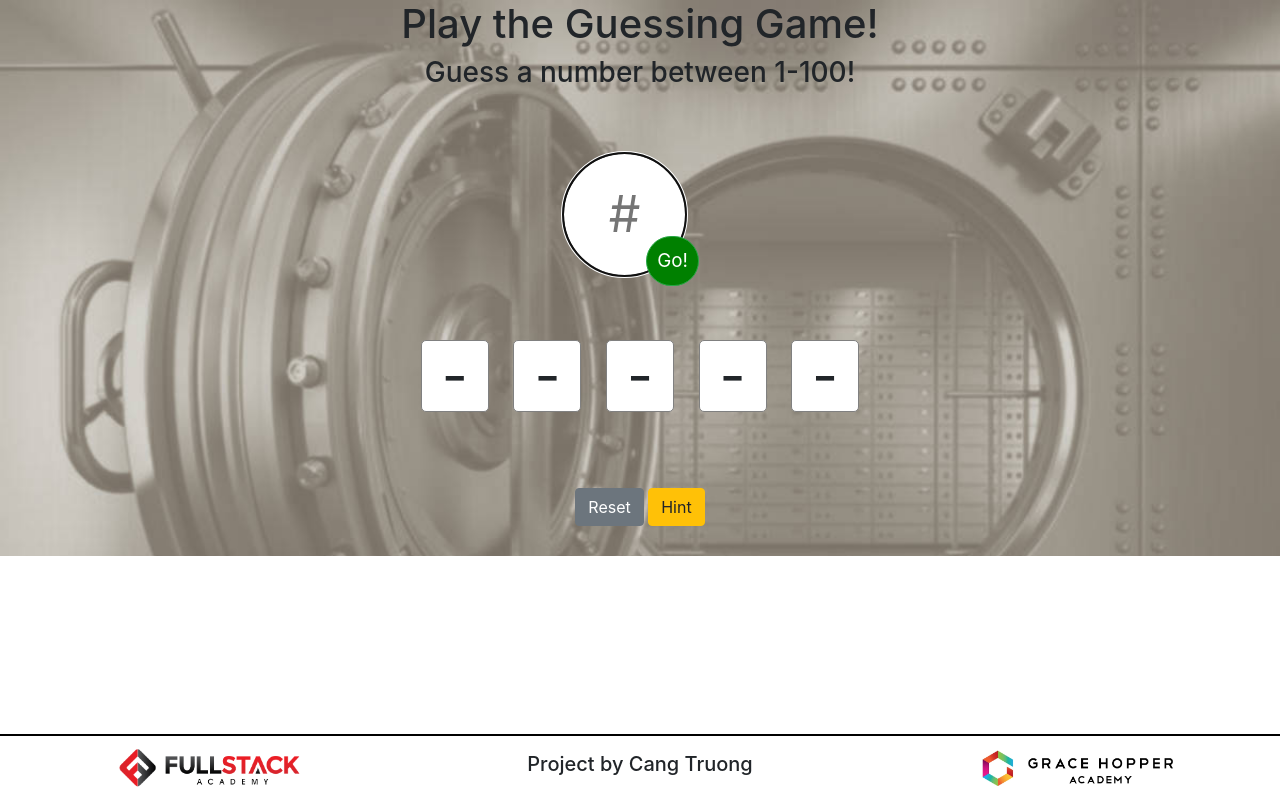
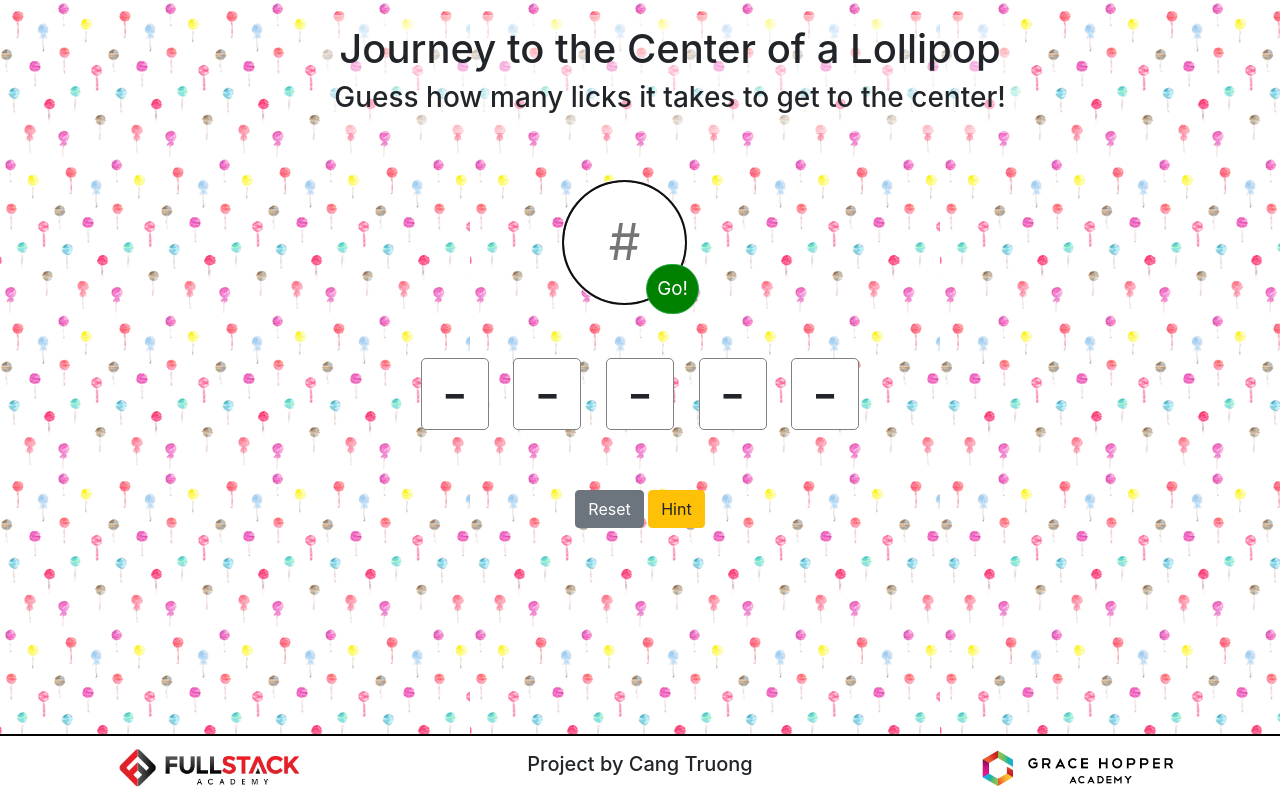
Before and after one commit to cangarugula/Guessing-Game, a plain HTML site: page index.html in a window 1280 px wide. Drawn offline with nearby package versions, Linux system fonts and the light colour scheme.

Commit message:
changed it to lollipops

```diff
--- a/index.html
+++ b/index.html
@@ -13,8 +13,8 @@
       <div id='app'>
 
         <div class='headers' >
-          <h1 id='name-of-game' class="text-center">Play the Guessing Game!</h1>
-          <h3 id='instructions' class="text-center">Guess a number between 1-100!</h3>
+          <h1 id='name-of-game' class="text-center">Journey to the Center of a Lollipop</h1>
+          <h3 id='instructions' class="text-center">Guess how many licks it takes to get to the center!</h3>
         </div>
 
         <div id='main'>
--- a/style.css
+++ b/style.css
@@ -8,7 +8,7 @@ text-align: center;
 }
 ul {
     list-style: inline-block;
-    padding: 20px;
+    padding: 10px;
 }
 img {
     display: inline;
@@ -66,12 +66,25 @@ li {
     right: 45%;
 
 }
-#menu-btns {
-    padding: 30px;
+
+#menu-btns{
+    padding: 20px;
+    margin: 20px
 }
 
-#app{
-    background-image: url(shutterstock_vault_bank_door.jpg);
-    background-repeat: no-repeat;
-    background-size: cover
+body {
+    background-image: url(lollipops_background.png);
+    background-repeat: repeat;
+    position: absolute;
+    width: 100%
 }
+
+.headers {
+    position: relative;
+    top: 15px;
+    left: 25%;
+    padding: 10px;
+    width: 700px;
+    background-color: rgba(256, 256, 256, 0.5)
+
+}
```
Also changed, not shown: lollipops_background.png (added).
